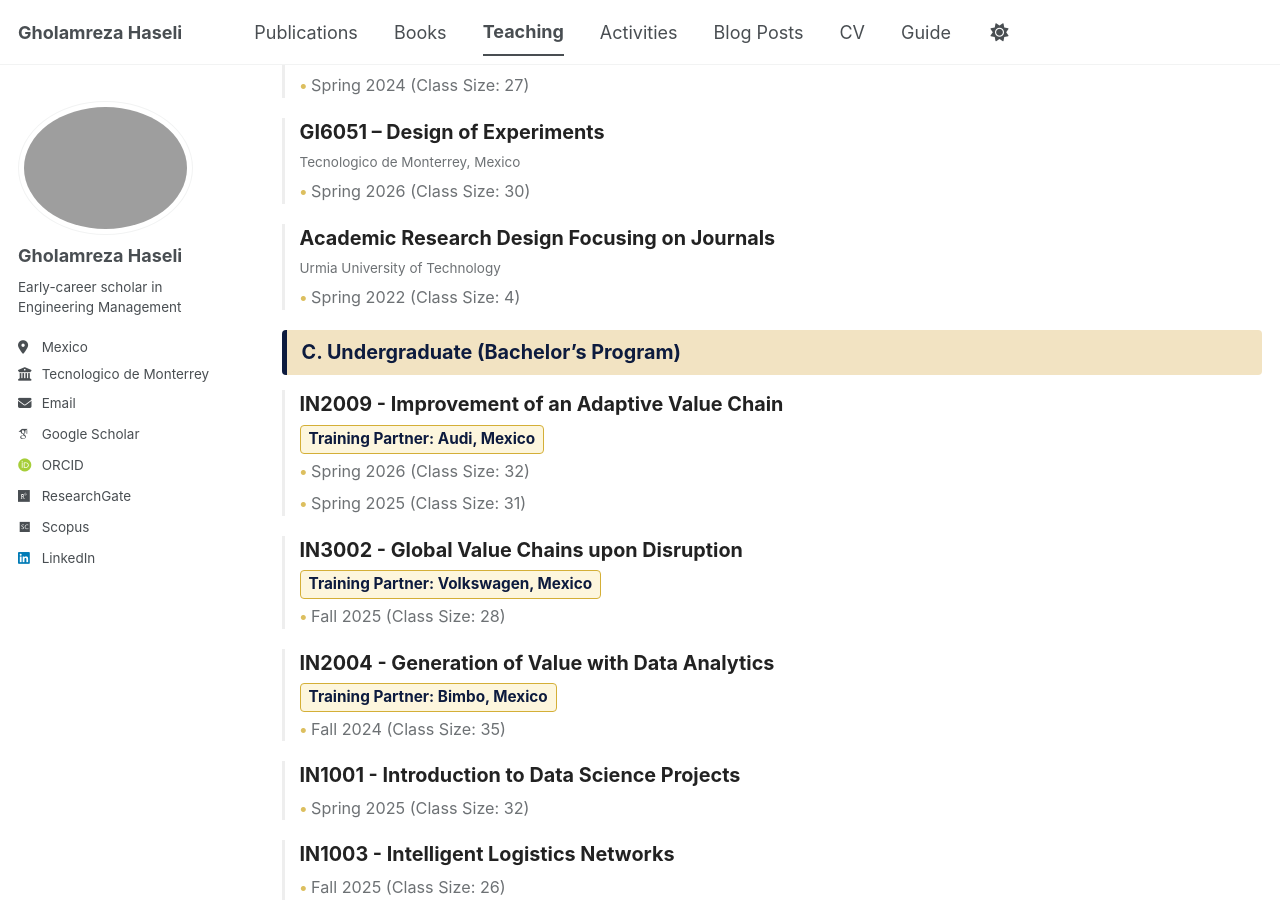
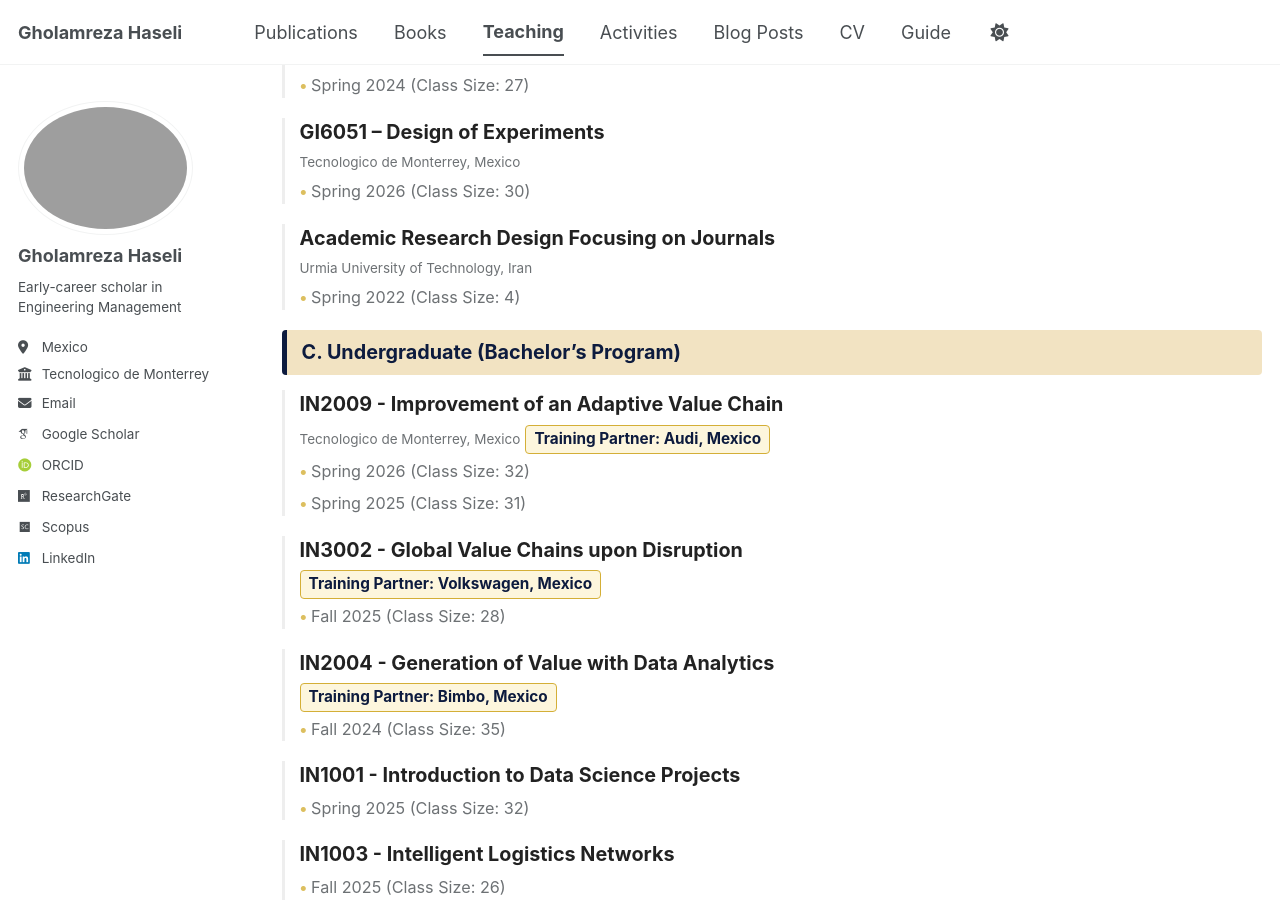
Before and after one commit to Gholamreza-Haseli/Gholamreza-Haseli.github.io, a Jekyll site: the page built from _pages/teaching.html, in a window 1280 px wide and 900 px high, scrolled down 519 px. Built offline with Jekyll 4.4.1, drawn with Linux system fonts in a browser that asks for light colours; some web fonts are replaced; a script bundle is joined from its source files by our own code; library files that are not in the unit come from our copies.

Commit message:
Update teaching.html

```diff
--- a/_pages/teaching.html
+++ b/_pages/teaching.html
@@ -110,7 +110,7 @@ author_profile: true
 <div class="poms-sub-header">A. Postgraduate (Ph.D. Program)</div>
 <div class="course-card">
   <span class="course-name">GI-6054.101 - Multi-Criteria Decision-Making</span>
-  <span>Tecnologico de Monterrey, Mexico</span>
+  <small>Tecnologico de Monterrey, Mexico</small>
   <ul class="class-info">
     <li>Spring 2025 (Class Size: 14)</li>
     <li>Spring 2024 (Class Size: 15)</li>
@@ -136,7 +136,7 @@ author_profile: true
 </div>
 <div class="course-card">
   <span class="course-name">Academic Research Design Focusing on Journals</span>
-  <small>Urmia University of Technology</small>
+  <small>Urmia University of Technology, Iran</small>
   <ul class="class-info">
     <li>Spring 2022 (Class Size: 4)</li>
   </ul>
@@ -145,6 +145,7 @@ author_profile: true
 <div class="poms-sub-header">C. Undergraduate (Bachelor’s Program)</div>
 <div class="course-card">
   <span class="course-name">IN2009 - Improvement of an Adaptive Value Chain</span>
+    <small>Tecnologico de Monterrey, Mexico</small>
   <span class="training-partner">Training Partner: Audi, Mexico</span>
   <ul class="class-info">
     <li>Spring 2026 (Class Size: 32)</li>
```
